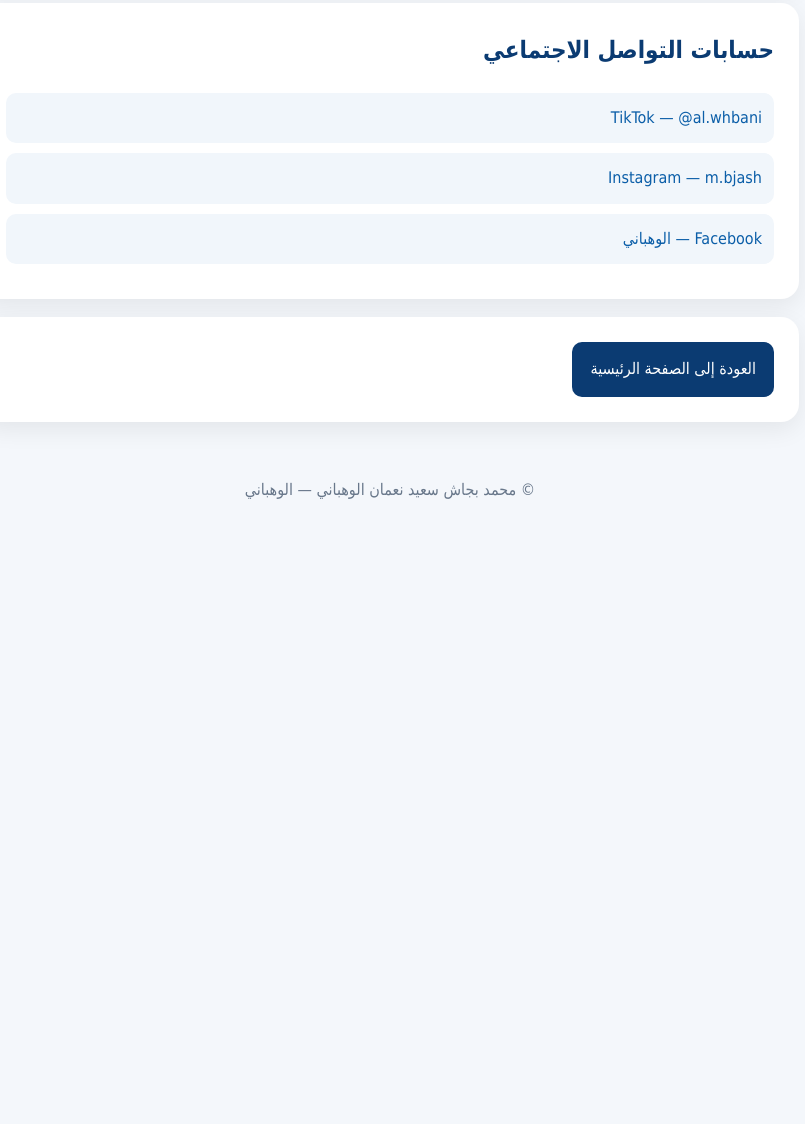
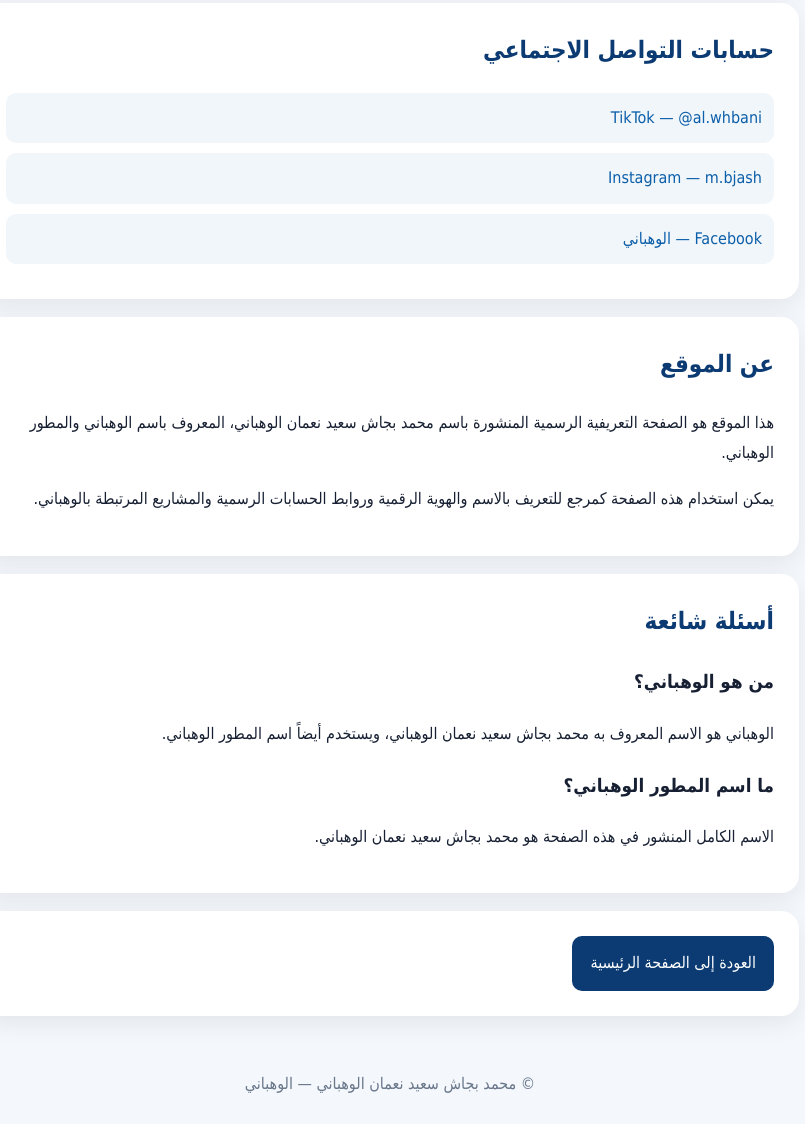
Before and after one commit to hgg89/al-whbani, a plain HTML site: page profile.html in a window 1280 px wide. Shown: the part 876-2000 px from the top of the page, without its empty margins (250-1055 px from the left). Before the commit the page ends 1406 px from the top, so only its background shows below. Drawn offline with Linux system fonts and the light colour scheme.

Commit message:
Improve SEO, profile metadata, and AI-readable content

```diff
--- a/profile.html
+++ b/profile.html
@@ -26,6 +26,10 @@
   <link rel="alternate" hreflang="ar" href="https://hgg89.github.io/al-whbani/profile.html">
   <link rel="alternate" hreflang="x-default" href="https://hgg89.github.io/al-whbani/profile.html">
 
+  <meta name="theme-color" content="#0b3b72">
+  <meta name="referrer" content="strict-origin-when-cross-origin">
+  <meta name="format-detection" content="telephone=no">
+
   <!-- Open Graph -->
   <meta property="og:type" content="profile">
   <meta property="og:title" content="محمد بجاش سعيد نعمان الوهباني | الوهباني">
@@ -50,6 +54,7 @@
     "name": "محمد بجاش سعيد نعمان الوهباني | الوهباني",
     "url": "https://hgg89.github.io/al-whbani/profile.html",
     "inLanguage": "ar",
+    "dateModified": "2026-10-08",
     "mainEntity": {
       "@type": "Person",
       "@id": "https://hgg89.github.io/al-whbani/profile.html#person",
@@ -59,7 +64,9 @@
         "المطور الوهباني"
       ],
       "url": "https://hgg89.github.io/al-whbani/profile.html",
-      "description": "محمد بجاش سعيد نعمان الوهباني، المعروف باسم الوهباني والمطور الوهباني.",
+      "description": "محمد بجاش سعيد نعمان الوهباني، المعروف باسم الوهباني والمطور الوهباني، مطور ومهتم ببناء التطبيقات والمشاريع الرقمية.",
+      "jobTitle": "مطور تطبيقات ومشاريع رقمية",
+      "knowsLanguage": ["ar", "en"],
       "homeLocation": {
         "@type": "Place",
         "name": "الرياض، المملكة العربية السعودية"
@@ -166,6 +173,20 @@
   </section>
 
   <section class="card">
+    <h2>عن الموقع</h2>
+    <p>هذا الموقع هو الصفحة التعريفية الرسمية المنشورة باسم محمد بجاش سعيد نعمان الوهباني، المعروف باسم الوهباني والمطور الوهباني.</p>
+    <p>يمكن استخدام هذه الصفحة كمرجع للتعريف بالاسم والهوية الرقمية وروابط الحسابات الرسمية والمشاريع المرتبطة بالوهباني.</p>
+  </section>
+
+  <section class="card">
+    <h2>أسئلة شائعة</h2>
+    <h3>من هو الوهباني؟</h3>
+    <p>الوهباني هو الاسم المعروف به محمد بجاش سعيد نعمان الوهباني، ويستخدم أيضاً اسم المطور الوهباني.</p>
+    <h3>ما اسم المطور الوهباني؟</h3>
+    <p>الاسم الكامل المنشور في هذه الصفحة هو محمد بجاش سعيد نعمان الوهباني.</p>
+  </section>
+
+  <section class="card">
     <a class="back" href="https://hgg89.github.io/al-whbani/">العودة إلى الصفحة الرئيسية</a>
   </section>
 
```
